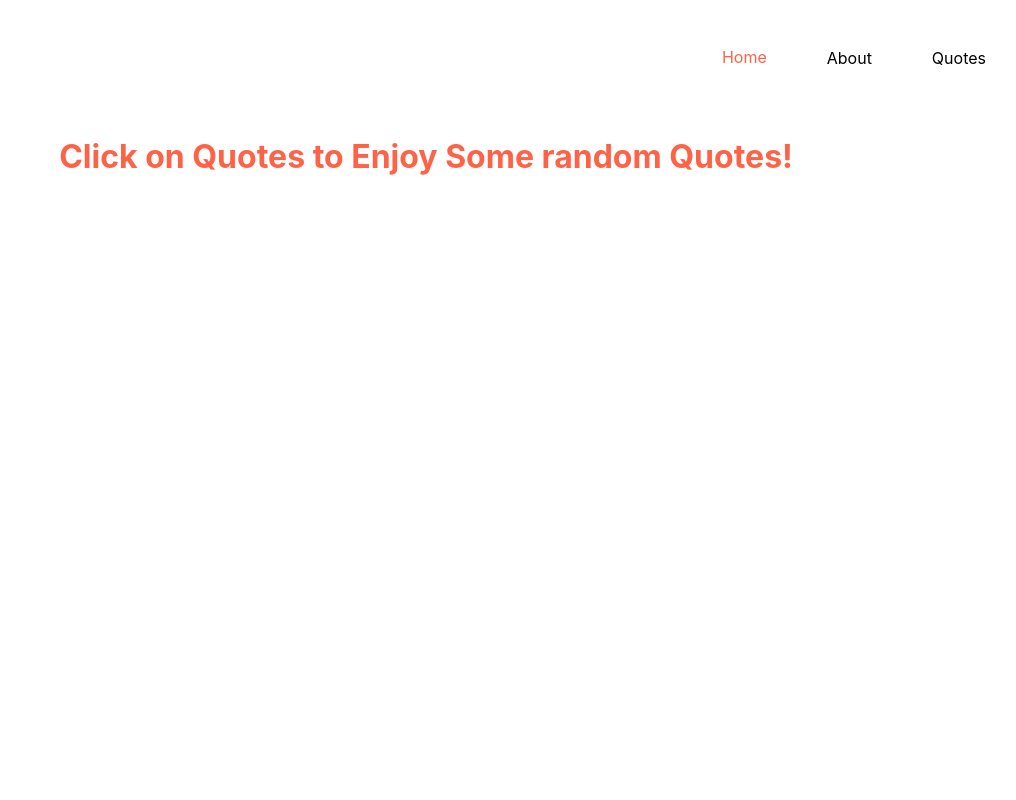
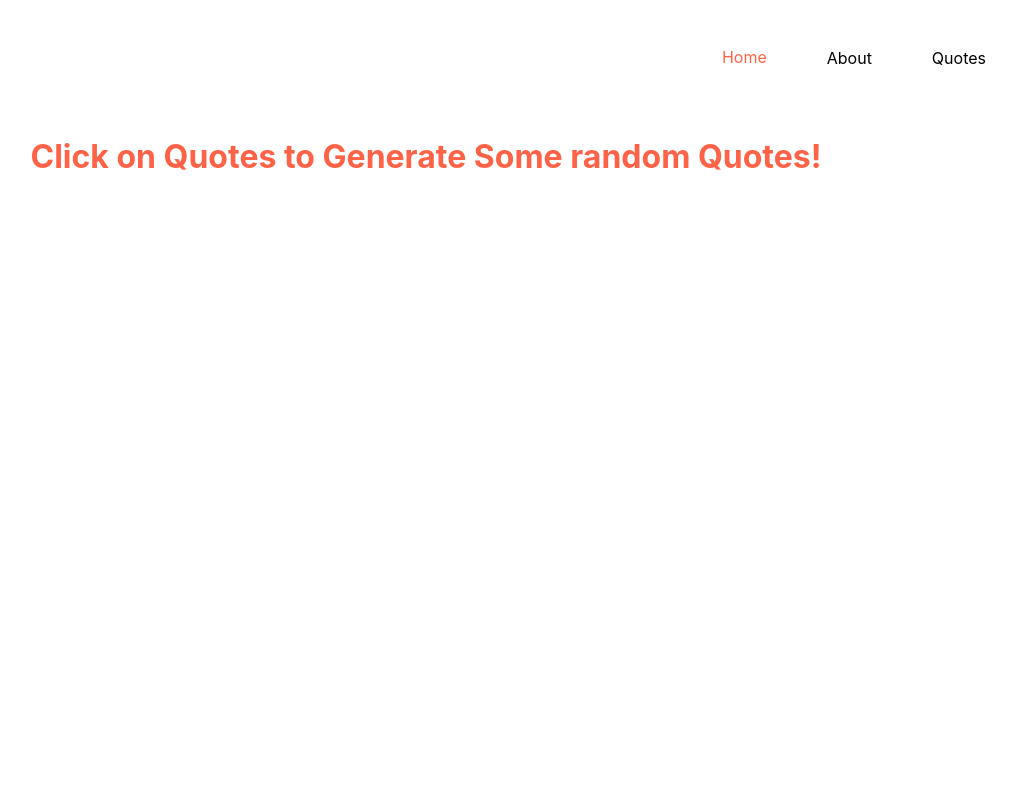
Before and after one commit to DKarimi90/random-quote-generator, a React (Create React App) app: page / in a window 1280 px wide. Shown: the top 800 px of the page, without its empty margins (214-1230 px from the left). Built offline with nearby package versions, Linux system fonts and the light colour scheme.

Commit message:
updated my app

```diff
--- a/src/views/Home.js
+++ b/src/views/Home.js
@@ -3,7 +3,7 @@
 function Home() {
   return (
     <div>
-        <h1>Click on Quotes to Enjoy Some random Quotes!</h1>
+        <h1>Click on Quotes to Generate Some random Quotes!</h1>
     </div>
   )
 }
```
